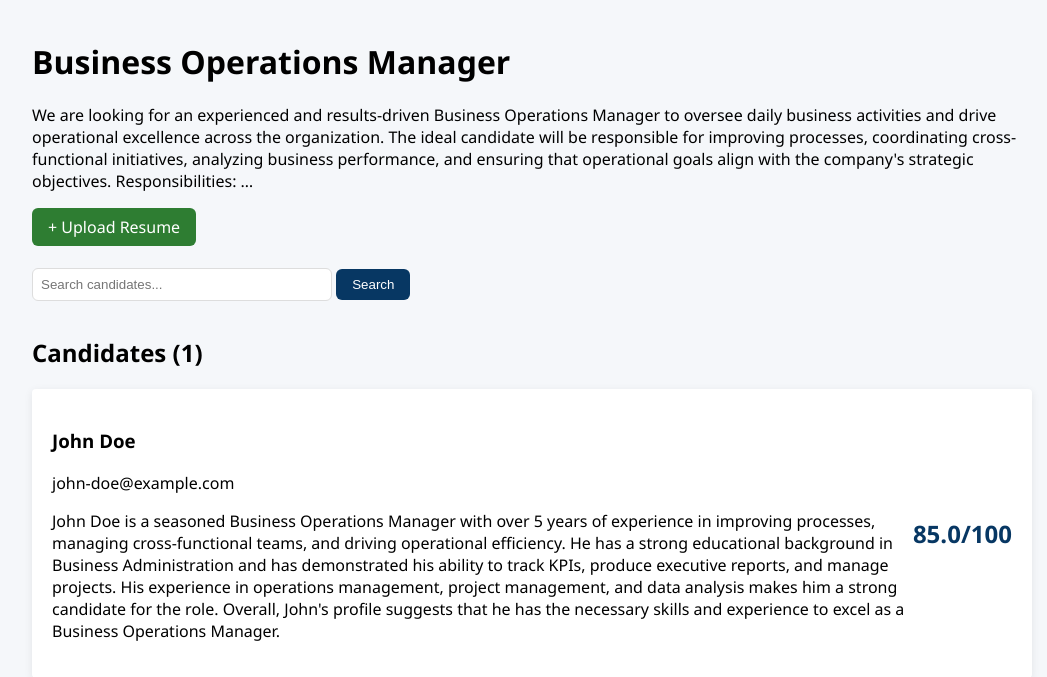
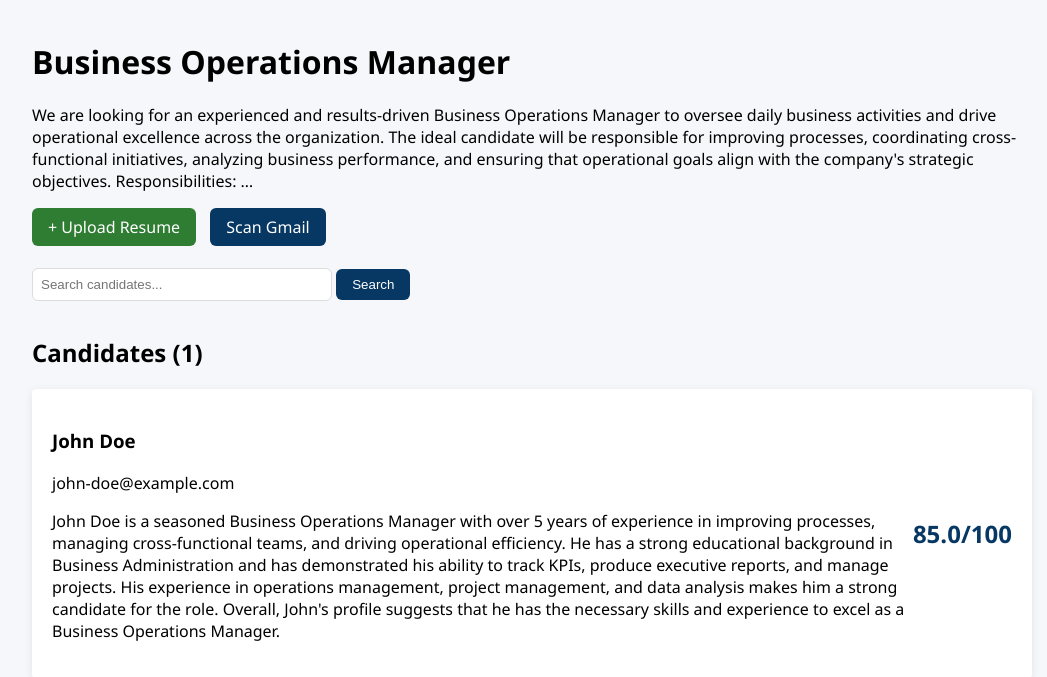
Before and after one commit to stephanetchatchum/Resume-Screener, a Django app: page /job/8/ in a window 1280 px wide. Shown: the part 74-751 px from the top of the page, without its empty margins (108-1155 px from the left). Run offline with Django 5.2, Linux system fonts and the light colour scheme; data comes from the database, SQL or seed files in the repository.

Commit message:
adding scan gmail button, and making sure it works with the jd id, and fixing errors

```diff
--- a/screener/templates/screener/job_detail.html
+++ b/screener/templates/screener/job_detail.html
@@ -5,7 +5,7 @@
 <p>{{ job.description|truncatewords:50 }}</p>
 
 <a href="/job/{{ job.id }}/upload/" class="btn btn-green">+ Upload Resume</a>
-
+<a href="/job/{{ job.id }}/gmail-auth/" class="btn" style="margin-left: 10px;">Scan Gmail</a>
 <br><br>
 <form method="get">
     <input type="search" name="q" placeholder="Search candidates..." value="{{ query }}" style="width: 300px; padding: 8px; border-radius: 6px; border: 1px solid #ddd;">
--- a/screener/urls.py
+++ b/screener/urls.py
@@ -7,7 +7,7 @@ urlpatterns = [
     path('job/<int:job_id>/', views.job_detail, name='job_detail'),
     path('job/<int:job_id>/upload/', views.upload_resume, name='upload_resume'),
     path('job/<int:job_id>/delete/', views.delete_job, name='delete_job'),
-    path('gmail/auth/', views.gmail_auth, name='gmail_auth'),
+    path('job/<int:job_id>/gmail-auth/', views.gmail_auth, name='gmail_auth'),
     path('oauth2callback/', views.oauth2callback, name='oauth2callback'),
     path('job/<int:job_id>/gmail-scan/', views.gmail_scan, name='gmail_scan'),
 ]
--- a/screener/views.py
+++ b/screener/views.py
@@ -107,7 +107,7 @@ def job_detail(request, job_id):
         candidates = job.candidates.filter(name__icontains=query).order_by('-score')
     else:
         candidates = job.candidates.all().order_by('-score')
-    return render(request, 'screener/job_detail.html', {'job': job, 'candidates': candidates})
+    return render(request, 'screener/job_detail.html', {'job': job, 'candidates': candidates, 'query': query})
 
 def upload_resume(request, job_id):
 
@@ -156,7 +156,10 @@ SCOPES = ['https://www.googleapis.com/auth/gmail.readonly']#asking readonly perm
 
 CREDENTIALS_FILE = 'credentials.json'
 
-def gmail_auth(request):
+def gmail_auth(request, job_id):
+
+    request.session['scanning_job_id'] = job_id
+
     flow = Flow.from_client_secrets_file(
         CREDENTIALS_FILE,
         scopes=SCOPES,
@@ -192,11 +195,12 @@ def oauth2callback(request):
         'scopes': credentials.scopes
     }
 
-    return redirect('gmail_scan')
+    job_id = request.session.get('scanning_job_id')
+    return redirect('gmail_scan', job_id=job_id)
 
 def gmail_scan(request, job_id):
     if 'gmail_credentials' not in request.session:
-        return redirect('gmail_auth')
+        return redirect('gmail_auth', job_id=job_id)
 
     job = get_object_or_404(Job, id=job_id)
 
```
